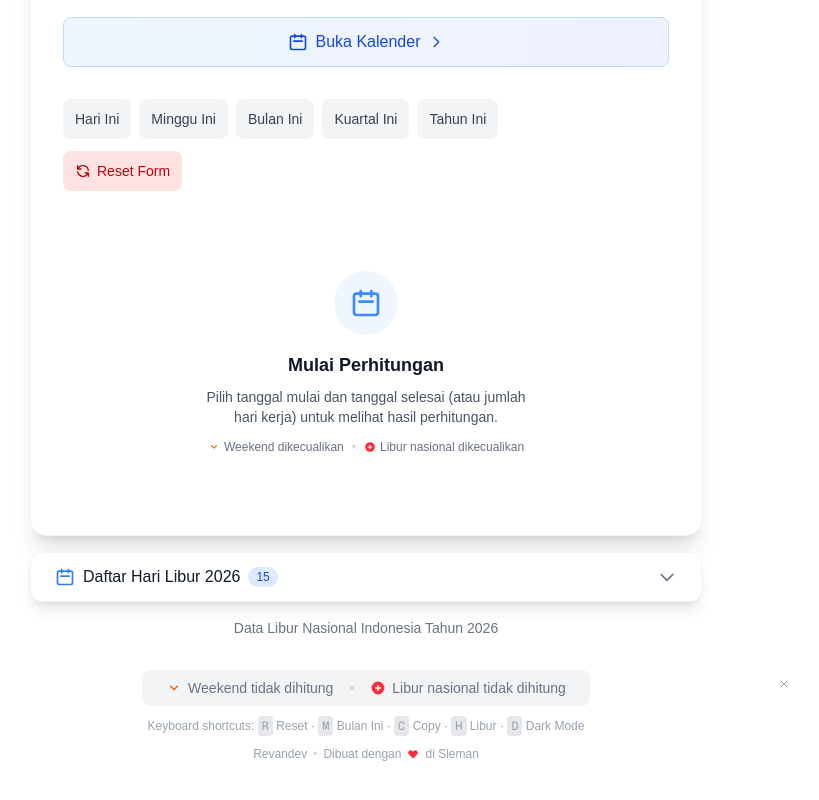
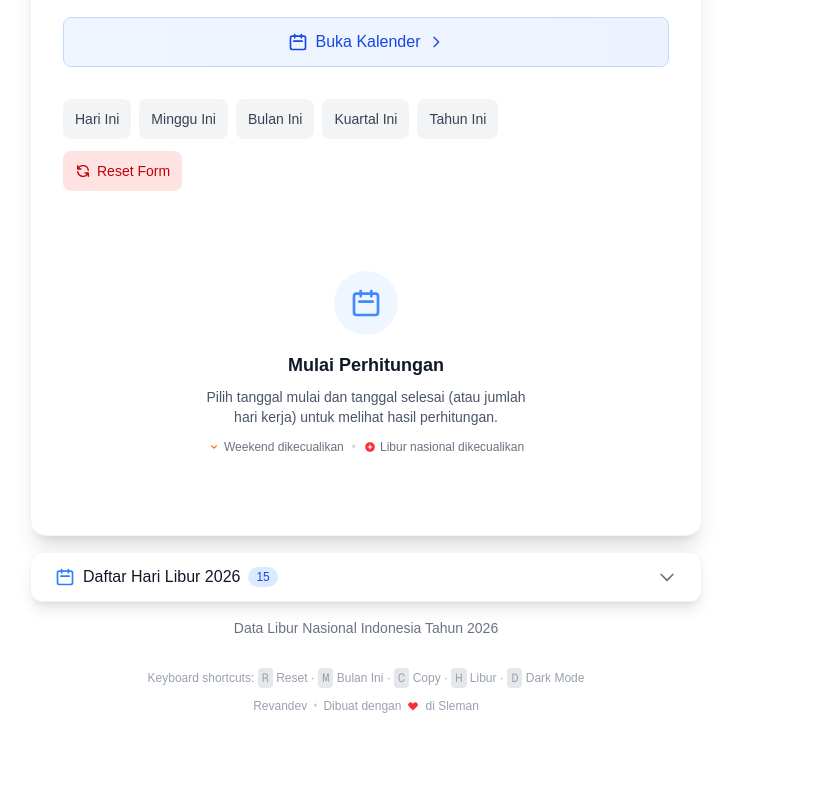
Before and after one commit to revandradev/web-hitung-hari, a Next.js app: page / in a window 1280 px wide. Shown: the part 828-1628 px from the top of the page, without its empty margins (274-1093 px from the left). After the commit the page ends 1590 px from the top, so only its background shows below. Built offline with nearby package versions, Linux system fonts and the light colour scheme.

Commit message:
refactor: remove footer info toggle and related state management

```diff
--- a/app/page.tsx
+++ b/app/page.tsx
@@ -1,23 +1,8 @@
 "use client";
 
-import { useState, useEffect } from "react";
 import Calculator from "@/components/Calculator";
 
 export default function Home() {
-  const [showFooterInfo, setShowFooterInfo] = useState(true);
-
-  // Load footer info preference
-  useEffect(() => {
-    const saved = localStorage.getItem("showFooterInfo");
-    if (saved !== null) {
-      setShowFooterInfo(saved === "true");
-    }
-  }, []);
-
-  // Save footer info preference
-  useEffect(() => {
-    localStorage.setItem("showFooterInfo", String(showFooterInfo));
-  }, [showFooterInfo]);
   return (
     <div className="min-h-screen py-8 sm:py-12 px-4">
       <div className="max-w-4xl mx-auto">
@@ -45,41 +30,6 @@ export default function Home() {
         <Calculator />
 
         <footer className="mt-6 sm:mt-8 text-center text-xs sm:text-sm text-gray-500 dark:text-gray-400 px-4 space-y-2 sm:space-y-3">
-          {showFooterInfo ? (
-            <div className="relative animate-in fade-in duration-200">
-              <div className="flex flex-col sm:flex-row items-center justify-center gap-2 sm:gap-4 py-2 px-4 bg-gray-100 dark:bg-gray-800/50 rounded-lg max-w-md mx-auto">
-                <span className="flex items-center gap-1.5">
-                  <svg className="w-4 h-4 text-orange-500" fill="currentColor" viewBox="0 0 20 20">
-                    <path d="M5.293 7.293a1 1 0 011.414 0L10 10.586l3.293-3.293a1 1 0 111.414 1.414l-4 4a1 1 0 01-1.414 0l-4-4a1 1 0 010-1.414z" />
-                  </svg>
-                  <span>Weekend tidak dihitung</span>
-                </span>
-                <span className="hidden sm:inline text-gray-300 dark:text-gray-600">•</span>
-                <span className="flex items-center gap-1.5">
-                  <svg className="w-4 h-4 text-red-500" fill="currentColor" viewBox="0 0 20 20">
-                    <path fillRule="evenodd" d="M10 18a8 8 0 100-16 8 8 0 000 16zm1-11a1 1 0 10-2 0v2H7a1 1 0 100 2h2v2a1 1 0 102 0v-2h2a1 1 0 100-2h-2V7z" clipRule="evenodd" />
-                  </svg>
-                  <span>Libur nasional tidak dihitung</span>
-                </span>
-                <button
-                  onClick={() => setShowFooterInfo(false)}
-                  className="absolute top-1 right-1 p-1 text-gray-400 hover:text-gray-600 dark:hover:text-gray-300 transition-colors"
-                  title="Sembunyikan"
-                >
-                  <svg className="w-3 h-3" fill="none" stroke="currentColor" viewBox="0 0 24 24">
-                    <path strokeLinecap="round" strokeLinejoin="round" strokeWidth={2} d="M6 18L18 6M6 6l12 12" />
-                  </svg>
-                </button>
-              </div>
-            </div>
-          ) : (
-            <button
-              onClick={() => setShowFooterInfo(true)}
-              className="text-xs text-gray-400 dark:text-gray-500 hover:text-gray-600 dark:hover:text-gray-400 transition-colors"
-            >
-              Tampilkan info perhitungan
-            </button>
-          )}
           <p className="text-xs text-gray-400 dark:text-gray-500">
             Keyboard shortcuts: <kbd className="px-1 py-0.5 bg-gray-200 dark:bg-gray-700 rounded">R</kbd> Reset · <kbd className="px-1 py-0.5 bg-gray-200 dark:bg-gray-700 rounded">M</kbd> Bulan Ini · <kbd className="px-1 py-0.5 bg-gray-200 dark:bg-gray-700 rounded">C</kbd> Copy · <kbd className="px-1 py-0.5 bg-gray-200 dark:bg-gray-700 rounded">H</kbd> Libur · <kbd className="px-1 py-0.5 bg-gray-200 dark:bg-gray-700 rounded">D</kbd> Dark Mode
           </p>
```
